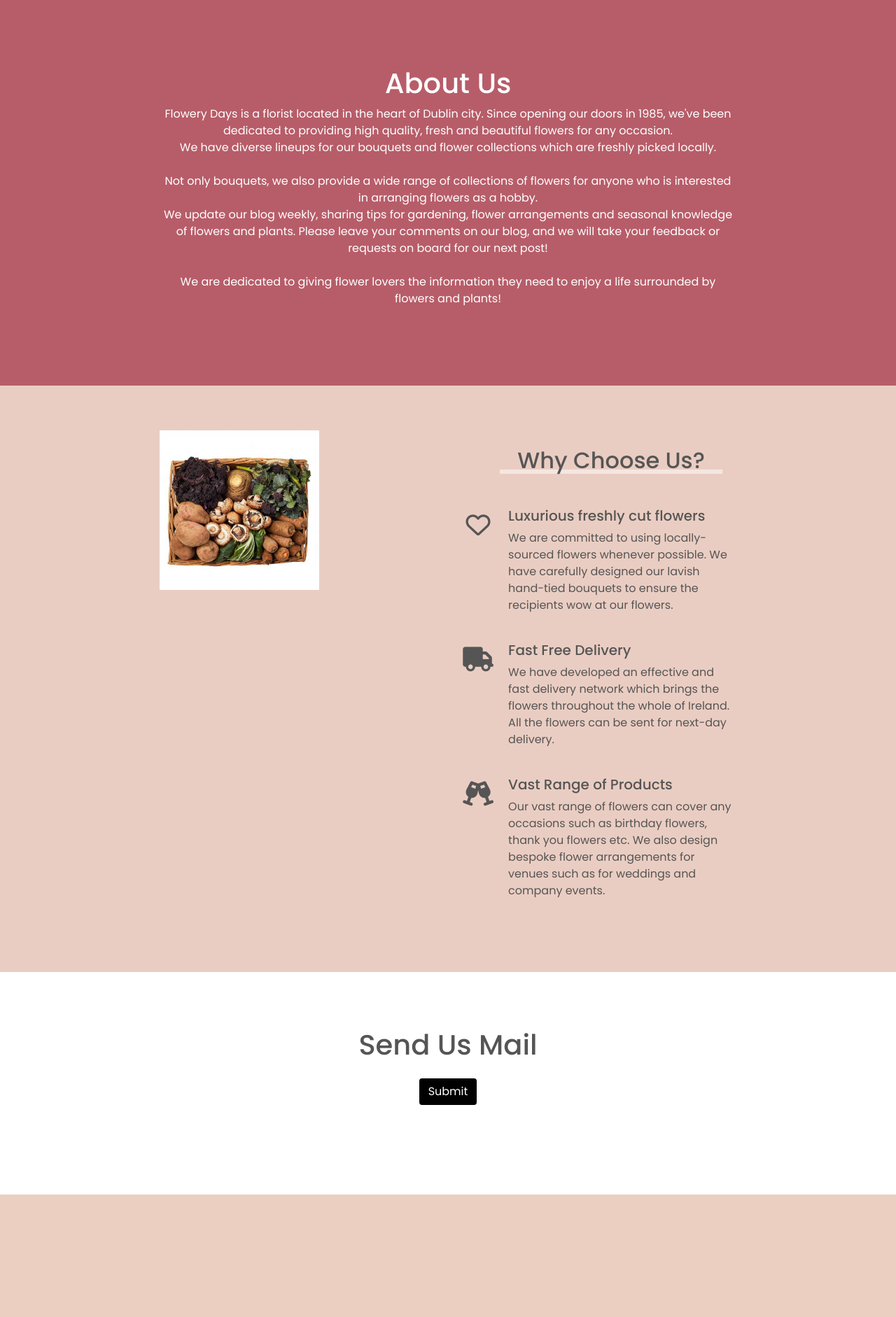
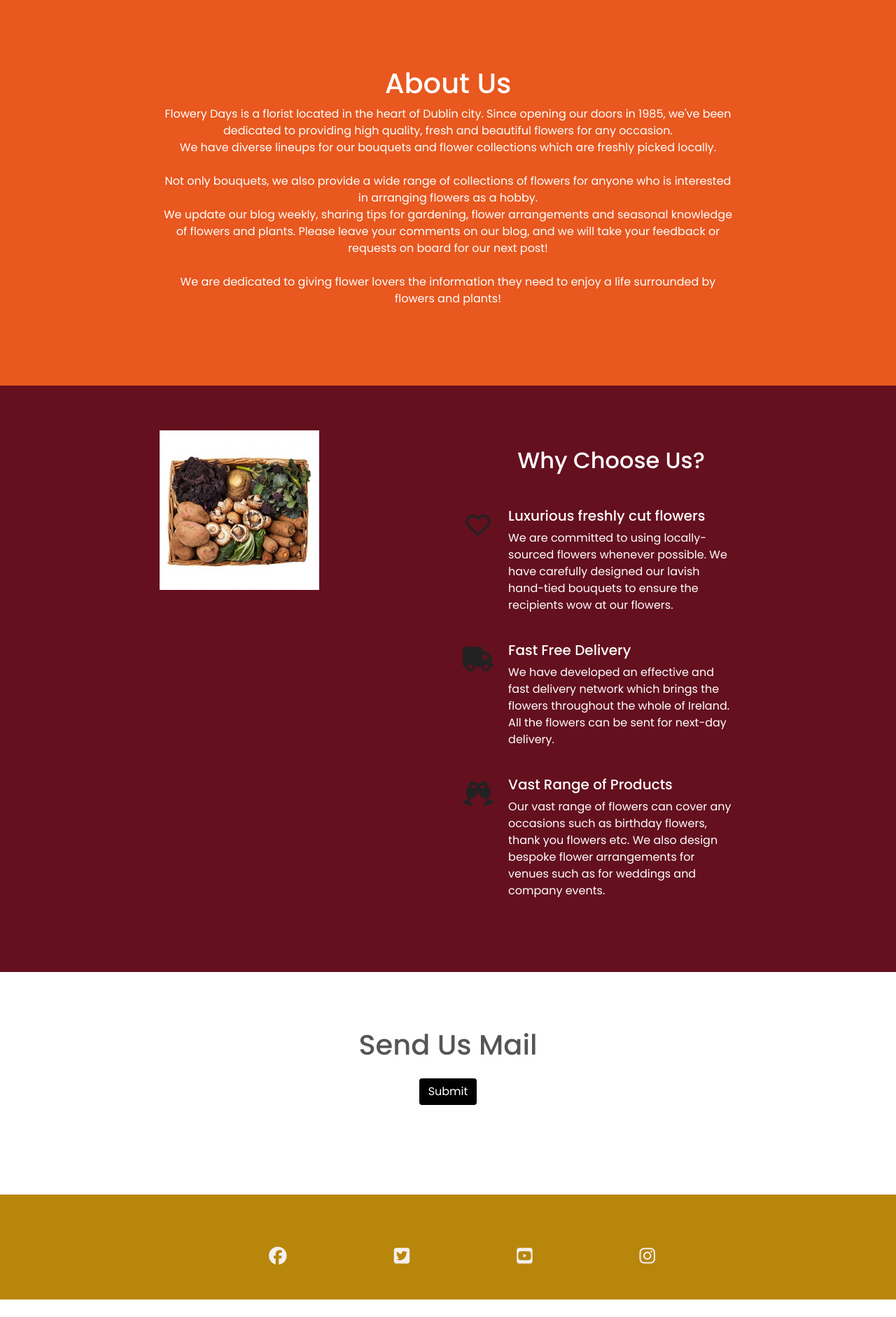
Before and after one commit to struk49/podgeandrubble, a Django app: page / in a window 1280 px wide. Shown: the part 801-2683 px from the top of the page at 70% size. Before the commit the page ends 2508 px from the top, so only its background shows below. Run offline with Django 3.2, Linux system fonts and the light colour scheme; some libraries are stand-ins or nearby versions.

Commit message:
change font, icon and background colour on homepage

```diff
--- a/home/templates/home/index.html
+++ b/home/templates/home/index.html
@@ -153,6 +153,7 @@
     </div>
 </section>
 
+
 <!-- Contact -->
 <section class="page-section bg-contact" id="contact">
     <div class="container">
@@ -174,5 +175,13 @@
         </div>
     </div>
 </section>
+<footer>
+    <ul class="social-networks">
+        <li><a href="https://www.facebook.com" target="_blank"><i class="fab fa-facebook"> </i></li>
+        <li><a href="https://www.twitter.com" target="_blank"><i class="fab fa-twitter-square"> </i></li>
+        <li><a href="https://www.youtube.com" target="_blank"><i class="fab fa-youtube-square"> </i></li>
+        <li><a href="https://www.instagram.com" target="_blank"><i class="fab fa-instagram"> </i></li>
+    </ul>
+</footer>
 
 {% endblock %}
--- a/podgeandrubble/settings.py
+++ b/podgeandrubble/settings.py
@@ -25,7 +25,7 @@ SECRET_KEY = 'django-insecure-n&9i4rdxmq6jt#pv$3ut)&1n^$_$ev)32572_5=j4z+6a585ir
 # SECURITY WARNING: don't run with debug turned on in production!
 DEBUG = True
 
-ALLOWED_HOSTS = ['8000-struk49-podgeandrubble-491zcktlqz4.ws-eu108.gitpod.io']
+ALLOWED_HOSTS = ['8000-struk49-podgeandrubble-achbzmt827f.ws-eu108.gitpod.io']
 
 
 # Application definition
--- a/static/css/base.css
+++ b/static/css/base.css
@@ -90,7 +90,7 @@ body {
 
 /** About **/
 .bg-about {
-    background-color: #b75d69 !important;
+    background-color: #e8581f !important;
     color: white;
     padding: 6rem 0;
 }
@@ -100,18 +100,41 @@ body {
 }
 
 .bg-why-choose-us {
-    background-color: #eacdc2 !important;
+    background-color: #64101f !important;
+    color: #fff;
 }
 
 .about-icon {
     font-size: 35px;
+    color: #222;
 }
 
 .liner-text {
     position: relative;
-    background: linear-gradient(to bottom, #ffffff00 85%, #f5e6e1 15%);
+    color: #fff;
     width: 80%;
     left: 15%;
+}
+
+footer{
+    height: 150px;
+    background-color: darkgoldenrod;
+}
+
+.social-networks{
+    text-align: center;
+
+}
+
+.social-networks li{
+    display: inline;
+}
+
+.social-networks i{
+    font-size: 160%;
+    margin: 1%;
+    padding: 5%;
+    color: #f4efef
 }
 
 /* -------------------------------- Media Queries */
```
